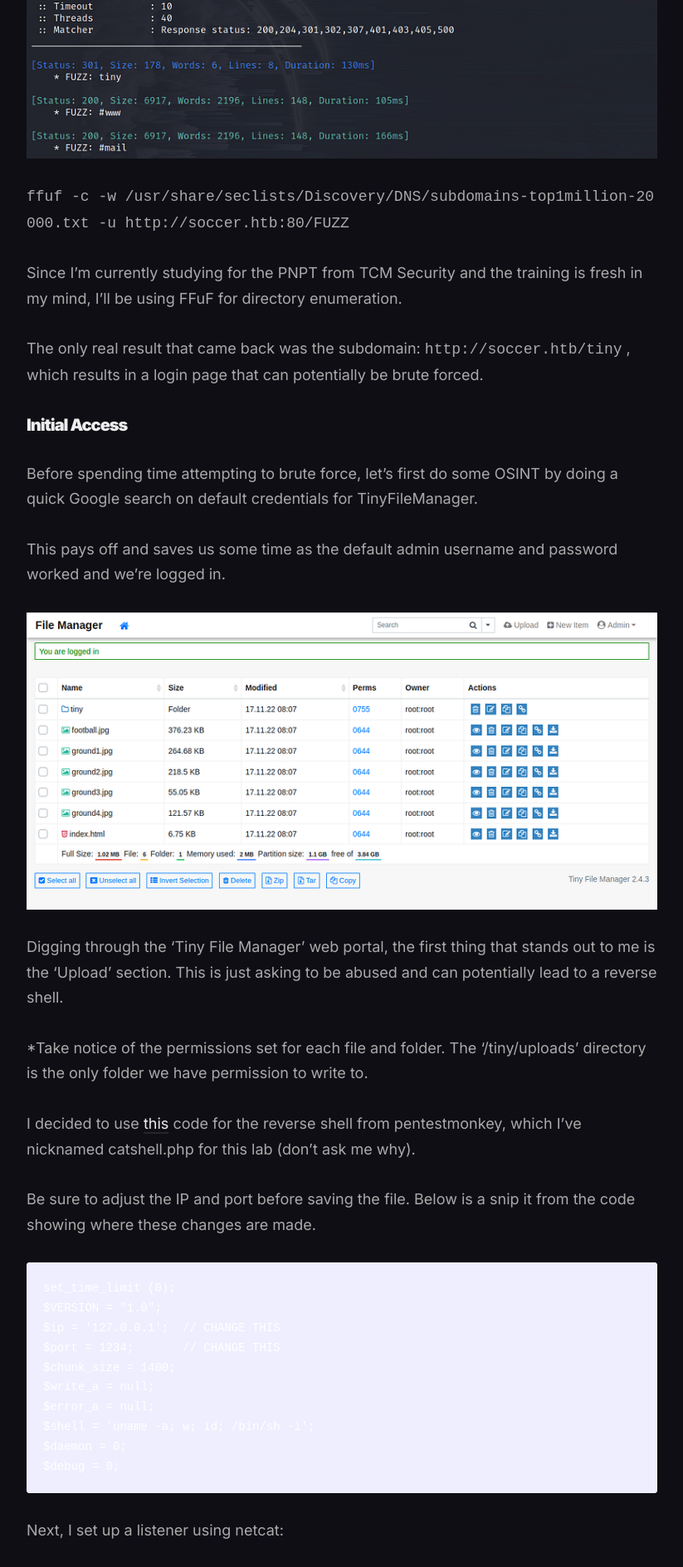
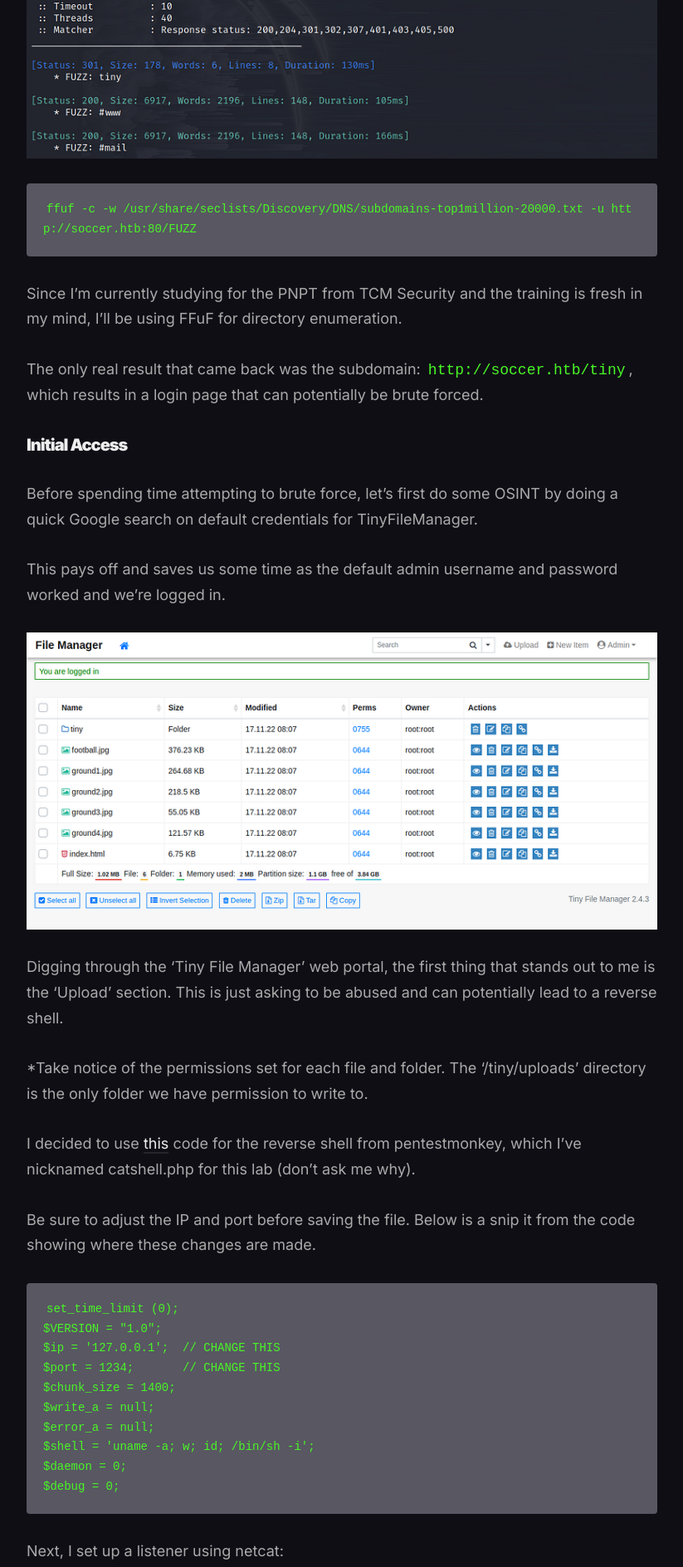
Before and after one commit to darkyolks/darkyolks.com, a Jekyll site: the page built from _posts/2023-05-03-HackTheBox-Write-Up---Soccer-fe86b37d7037.md, in a window 1280 px wide. Shown: the part 1659-3547 px from the top of the page at 83% size, without its empty margins (228-1051 px from the left). Built offline with Jekyll 4.4.1, drawn with Linux system fonts in a browser that asks for light colours; nearby versions of some CDN libraries.

Commit message:
code snippet color update
also updates for formatting on a HTB post.

````diff
--- a/_posts/2023-05-03-HackTheBox-Write-Up---Soccer-fe86b37d7037.md
+++ b/_posts/2023-05-03-HackTheBox-Write-Up---Soccer-fe86b37d7037.md
@@ -22,11 +22,13 @@ Next I navigated to the webpage, which didn’t have a lot of options available
 
 ![](/assets/images/1N0jZonUbSbE5ypKpdAI5pA.png)
 
-`ffuf -c -w /usr/share/seclists/Discovery/DNS/subdomains-top1million-20000.txt -u http://soccer.htb:80/FUZZ`
+```
+ffuf -c -w /usr/share/seclists/Discovery/DNS/subdomains-top1million-20000.txt -u http://soccer.htb:80/FUZZ
+```
 
 Since I’m currently studying for the PNPT from TCM Security and the training is fresh in my mind, I’ll be using FFuF for directory enumeration.
 
-The only real result that came back was the subdomain: `http://soccer.htb/tiny` , which results in a login page that can potentially be brute forced.
+The only real result that came back was the subdomain: `http://soccer.htb/tiny`, which results in a login page that can potentially be brute forced.
 
 #### Initial Access
 
--- a/_sass/0-settings/_variables.scss
+++ b/_sass/0-settings/_variables.scss
@@ -25,7 +25,6 @@ $text-color: $light-gray;
 // Background Colors
 $background-color: #0f0e15;
 
-
 // *****************
 // Typography
 // *****************
@@ -35,6 +34,9 @@ $base-font-variant: normal;
 $base-font-weight: normal;
 $base-font-family: 'Inter', -apple-system, BlinkMacSystemFont, "Segoe UI", "Helvetica Neue", sans-serif;
 $base-line-height: 1.7;
+
+// Code Color
+$code-text-color: #4AF626;
 
 // Headings
 $heading-font-weight: 900;
--- a/_sass/1-tools/_syntax-highlighting.scss
+++ b/_sass/1-tools/_syntax-highlighting.scss
@@ -7,8 +7,8 @@
   color: $white;
   background: $blue-dark;
 
-  .highlighter-rouge & {
-    background: #eef;
+  .highlighter-rouge & { // Rouge, the default syntax highlighter in Jekyll. Code color background.
+    background: #eeeeff2e;
   }
 
   .c     { color: #998; font-style: italic } // Comment
@@ -71,3 +71,15 @@
   .vi    { color: #008080 } // Name.Variable.Instance
   .il    { color: #099 } // Literal.Number.Integer.Long
 }
+
+code {
+  color: #4AF626;
+  background: transparent;
+  padding: 1px 4px;
+}
+
+pre {
+  code {
+    color: #4AF626;
+  }
+}
````
